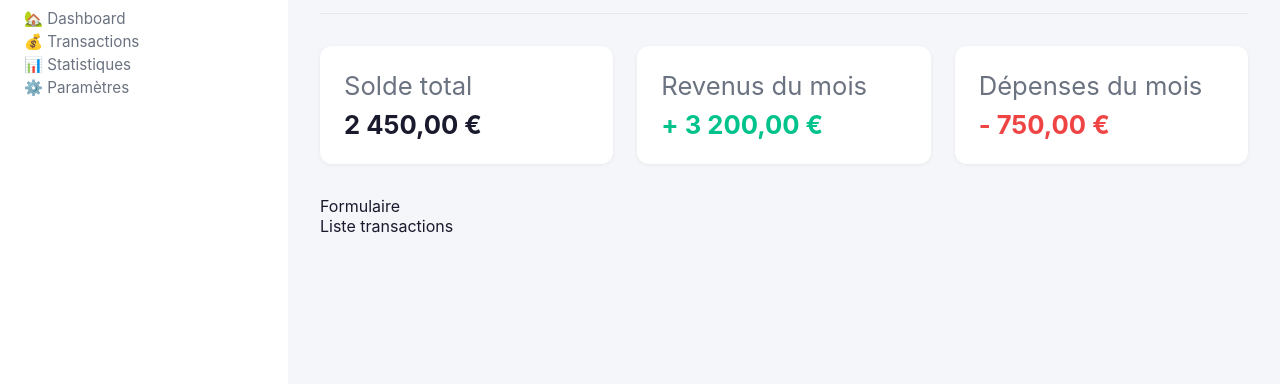
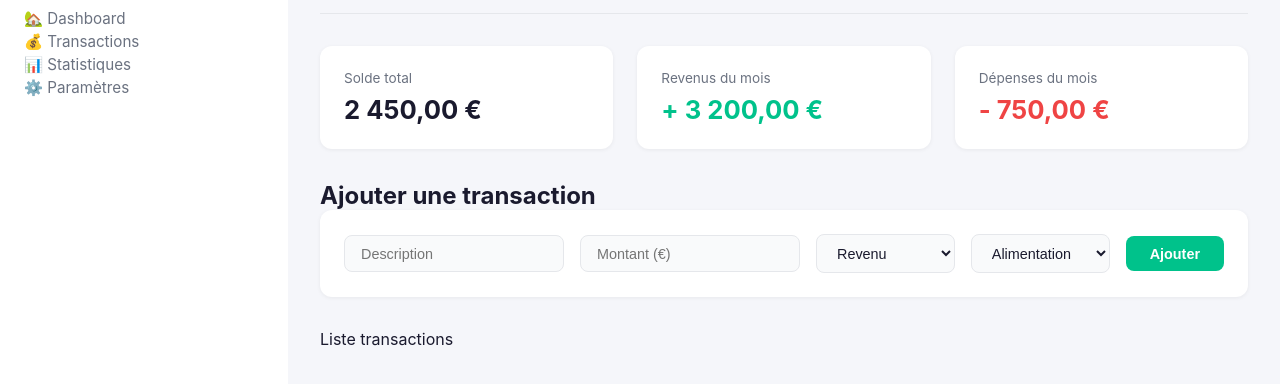
Before and after one commit to ColineRbm/Kapsul, a plain HTML site: page index.html in a window 1280 px wide. Shown: the part 74-458 px from the top of the page. Drawn offline with Linux system fonts and the light colour scheme.

Commit message:
update part transactions

```diff
--- a/index.html
+++ b/index.html
@@ -36,7 +36,26 @@
               <span class="card-amount expense">- 750,00 €</span>
             </div>
           </section>
-          <section>Formulaire</section>
+          <section class="form-section">
+            <h2>Ajouter une transaction</h2>
+            <div class="form-div">
+              <input type="text" id="description" placeholder="Description" />
+              <input type="number" id="montant" placeholder="Montant (€)" />
+              <select id="type">
+                <option value="income">Revenu</option>
+                <option value="expense">Dépense</option>
+              </select>
+              <select id="categorie">
+                <option value="alimentation">Alimentation</option>
+                <option value="logement">Logement</option>
+                <option value="transport">Transport</option>
+                <option value="salaire">Salaire</option>
+                <option value="loisirs">Loisirs</option>
+                <option value="autre">Autres</option>
+              </select>
+              <button id="button-add">Ajouter</button>
+            </div>
+          </section>
           <section>Liste transactions</section>
         </main>
       </div>
--- a/style.css
+++ b/style.css
@@ -81,7 +81,7 @@ body {
 }
 
 .card-label {
-  font-size: 1.6rem;
+  font-size: 0.85rem;
   color: var(--second-color-font);
 }
 
@@ -97,3 +97,40 @@ body {
 .expense {
   color: #ef4444;
 }
+
+.form-div {
+  display: flex;
+  gap: 1rem;
+  align-items: center;
+  background-color: white;
+  padding: 1.5rem;
+  border-radius: 12px;
+  box-shadow: 0 1px 4px rgba(0, 0, 0, 0.06);
+  margin-bottom: 2rem;
+}
+
+.form-div input,
+.form-div select {
+  padding: 0.6rem 1rem;
+  border: 1px solid #e5e7eb;
+  border-radius: 8px;
+  font-size: 0.9rem;
+  color: var(--main-color-font);
+  background-color: #f9fafb;
+  flex: 1;
+}
+
+.form-div button {
+  padding: 0.6rem 1.5rem;
+  background-color: var(--main-color);
+  color: white;
+  border: none;
+  border-radius: 8px;
+  font-size: 0.9rem;
+  font-weight: 600;
+  cursor: pointer;
+}
+
+.form-div button:hover {
+  background-color: #00a876;
+}
```
